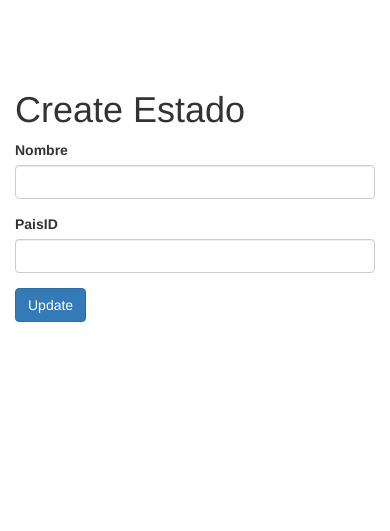
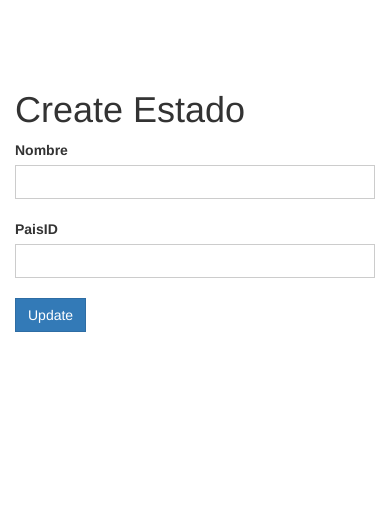
Before and after one commit to danico90/programathon, a Yii app: template views/estado/create.php in a window 390 px wide. Shown: the top 531 px of the page. Run offline with PHP 8.4 and a stand-in for Yii, Linux system fonts and the light colour scheme; the template is opened without the code that fills it, so the values that code supplies are empty; form fields are guessed from the names that the template uses; style sheets or scripts are compiled from the project's sources; some libraries are stand-ins or nearby versions.

Commit message:
bootstrap overrides

```diff
--- a/web/src/scss/app.scss
+++ b/web/src/scss/app.scss
@@ -1,4 +1,7 @@
 // Vendor
+
+// Layout
+@import "bootstrap-overrides";
 
 // Partials
 @import "partials/clearfix";
--- /dev/null
+++ b/web/src/scss/bootstrap-overrides.scss
@@ -0,0 +1,34 @@
+
+// Inputs
+.btn,
+select,
+textarea,
+.form-control,
+input[type="text"],
+input[type="password"],
+input[type="datetime"],
+input[type="datetime-local"],
+input[type="date"],
+input[type="month"],
+input[type="time"],
+input[type="week"],
+input[type="number"],
+input[type="email"],
+input[type="url"],
+input[type="search"],
+input[type="tel"],
+input[type="color"] {
+
+    box-shadow: none;
+    border-radius: 0;
+
+    &:focus {
+        outline: 0 none;
+        box-shadow: none;
+    }
+
+}
+
+.form-group {
+    margin-bottom: 20px;
+}
```
Also changed, not shown: views/pyme/_form.php (+18 -18 lines), views/pyme/create.php (+8 -2 lines), views/pyme/update.php (+7 -2 lines).
